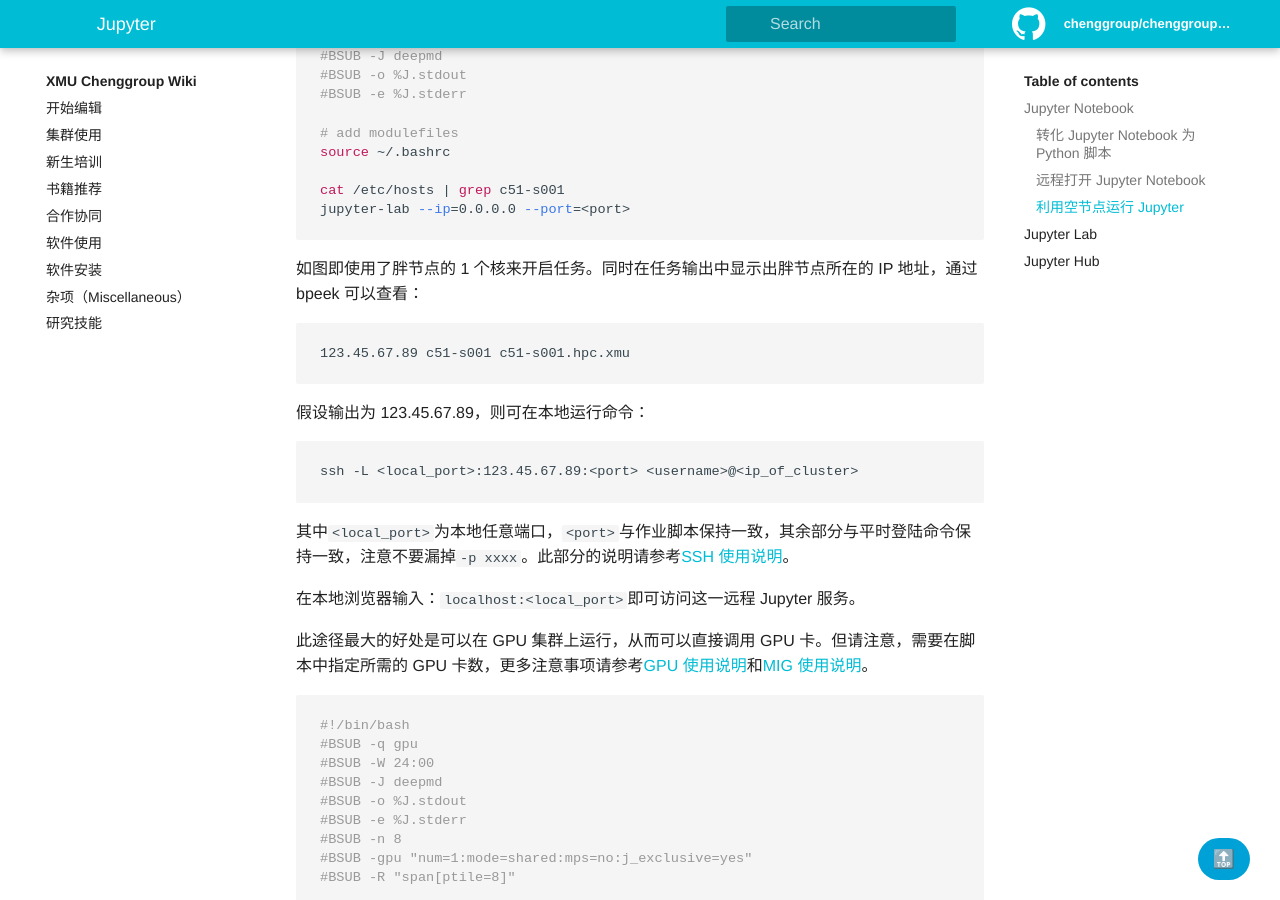
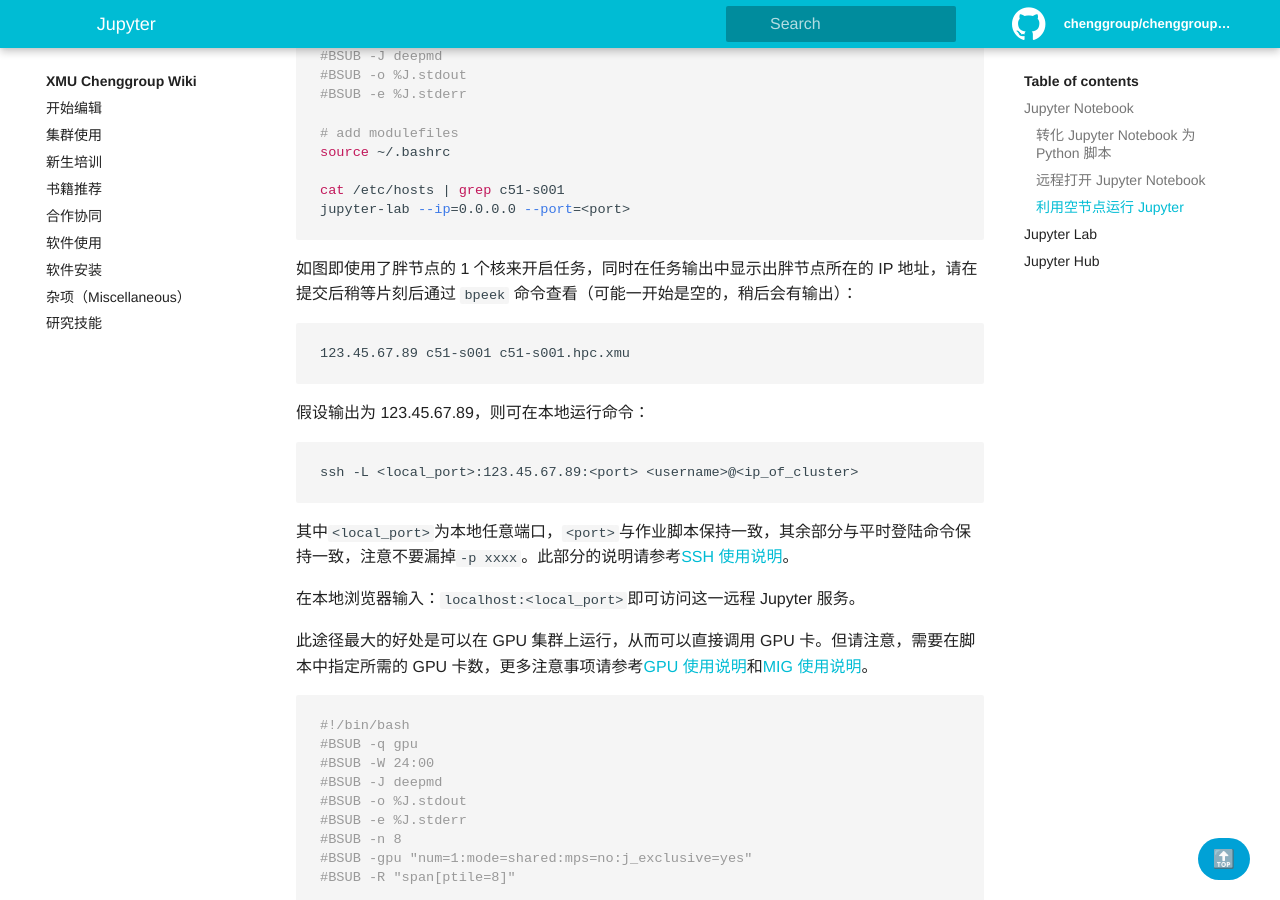
Before and after one commit to chenggroup/chenggroup.github.io, a Jekyll site: the page built from _wiki/集群使用/jupyter.md, in a window 1280 px wide and 900 px high, scrolled down 1247 px. Built offline with Jekyll 4.4.1, drawn with Linux system fonts in a browser that asks for light colours.

Commit message:
add note for jupyter and ssh

````diff
--- a/_wiki/集群使用/jupyter.md
+++ b/_wiki/集群使用/jupyter.md
@@ -64,7 +64,7 @@
 jupyter-lab --ip=0.0.0.0 --port=<port>
 ```
 
-如图即使用了胖节点的 1 个核来开启任务。同时在任务输出中显示出胖节点所在的 IP 地址，通过 bpeek 可以查看：
+如图即使用了胖节点的 1 个核来开启任务，同时在任务输出中显示出胖节点所在的 IP 地址，请在提交后稍等片刻后通过 `bpeek` 命令查看（可能一开始是空的，稍后会有输出）：
 
 ```
 123.45.67.89 c51-s001 c51-s001.hpc.xmu
````
Also changed, not shown: _wiki/集群使用/ssh_note.md (+2 -0 lines).
